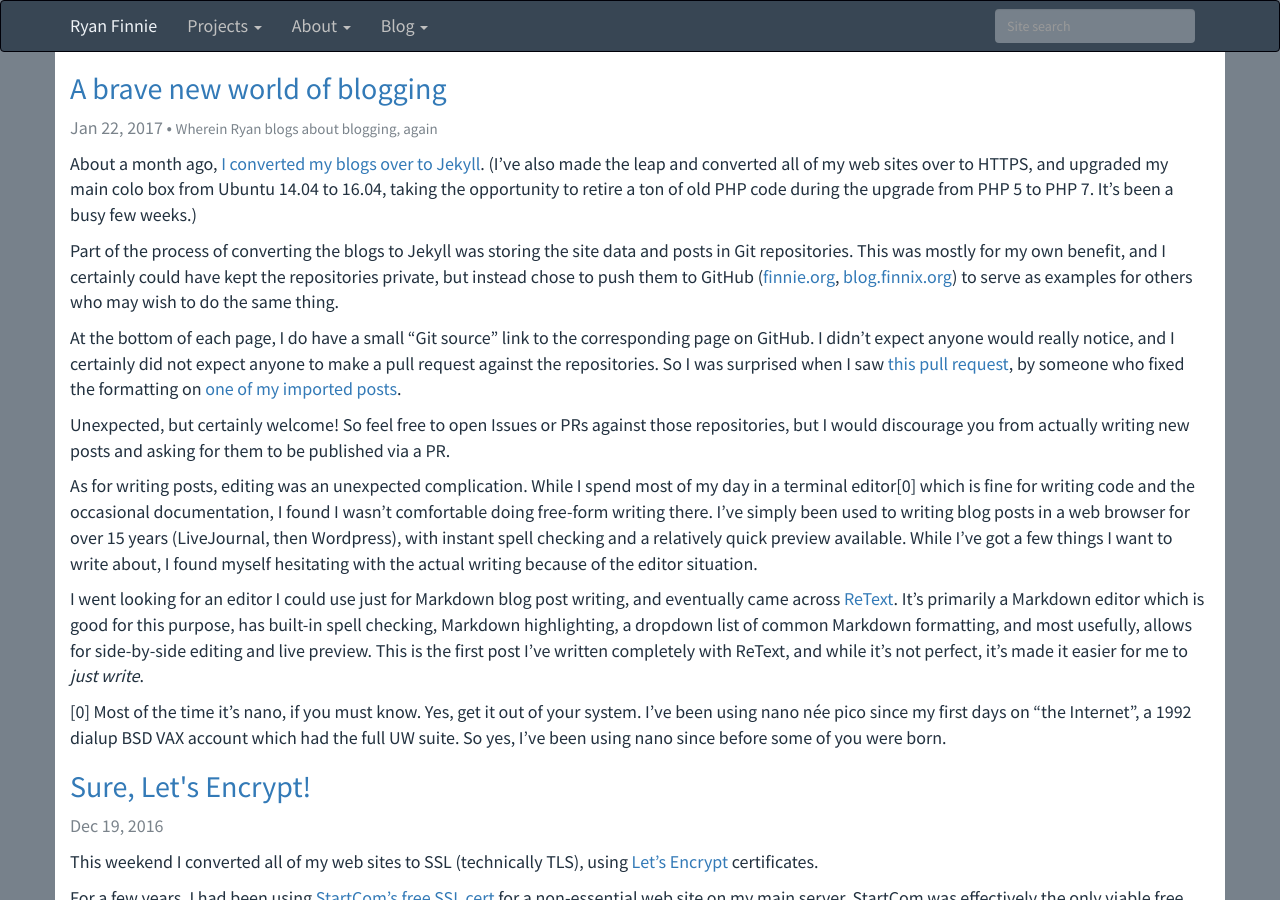
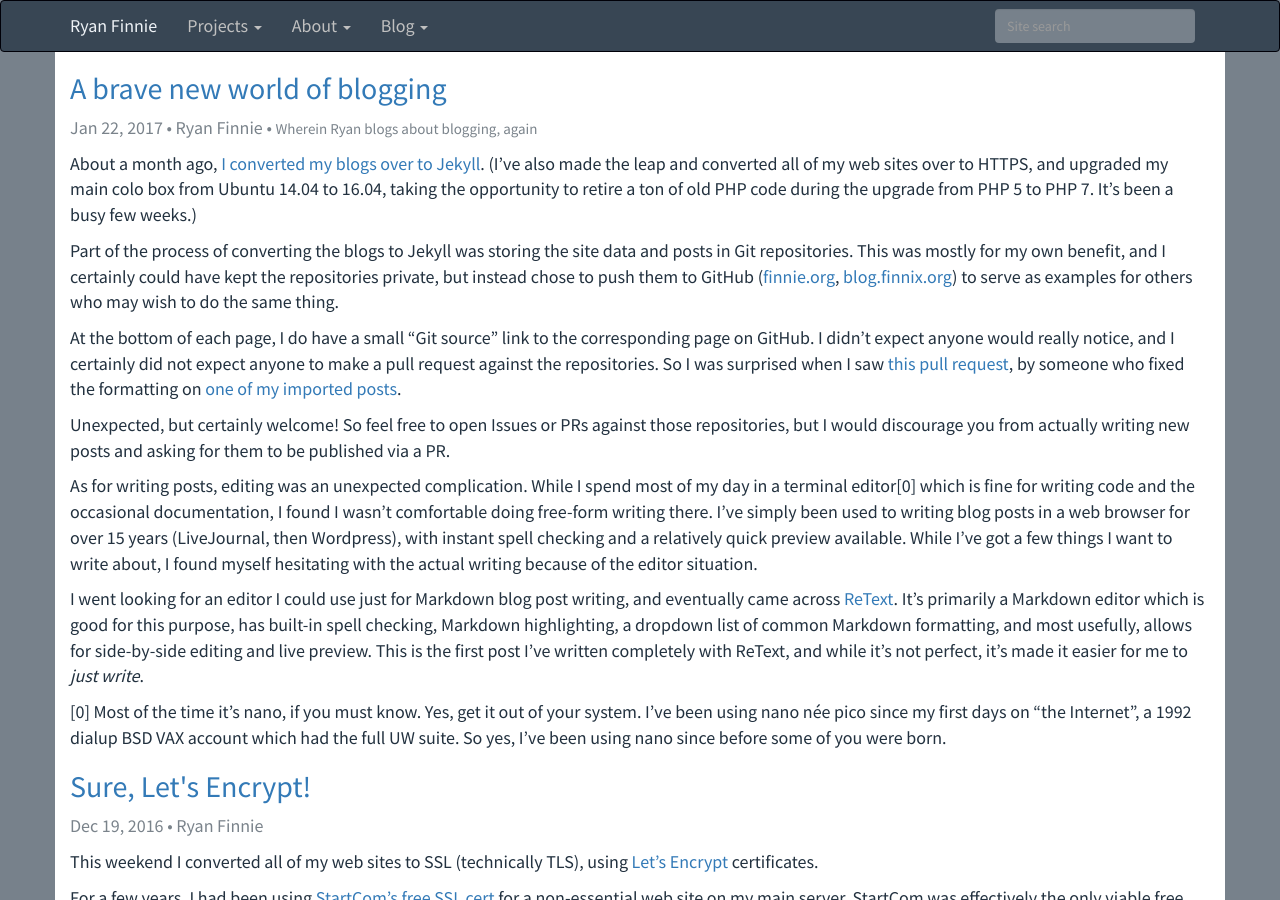
Before and after one commit to rfinnie/jekyll-finnie, a Jekyll site: the page built from index.html, in a window 1280 px wide and 900 px high. Built offline with Jekyll 4.4.1, drawn with Linux system fonts in a browser that asks for light colours; nearby versions of some CDN libraries; some of the changed text lies outside the part shown.

Commit message:
Update author formatting

```diff
--- a/_config.yml
+++ b/_config.yml
@@ -1,6 +1,7 @@
 # Site settings
 title: Ryan Finnie
 description: Personal blog for Ryan Finnie
+author: Ryan Finnie
 baseurl: ""
 url: "https://www.finnie.org"
 permalink: /:year/:month/:day/:title/
--- a/_includes/head.html
+++ b/_includes/head.html
@@ -10,8 +10,6 @@
   <link rel="canonical" href="{{ page.url | replace:'index.html','' | prepend: site.baseurl | prepend: site.url }}">
   <link rel="alternate" type="application/rss+xml" title="{{ site.title | escape }}" href="{{ "/feed.xml" | prepend: site.baseurl | prepend: site.url }}">
 
-<meta name="author" content="Ryan Finnie" />
-
 {% if page.path == 'index.html' %}
 <!-- OpenID delegation -->
 <link rel="openid.server" href="https://login.launchpad.net/+openid" />
@@ -23,6 +21,11 @@
 <meta name="ICBM" content="37.334147, -121.891803" />
 <meta name="DC.title" content="Ryan Finnie's colocated server" />
 {% endif %}
+{% if page.author %}
+<meta name="author" content="{{ page.author | escape }}" />
+{% elsif site.author %}
+<meta name="author" content="{{ site.author | escape }}" />
+{% endif %}
 <meta property="og:url" content="{% if page.url %}{{ page.url | prepend: site.baseurl | prepend: site.url }}{% else %}{{ site.baseurl | prepend: site.url }}{% endif %}"/>
 <meta property="og:title" content="{% if page.title %}{{ page.title | escape }}{% else %}{{ site.title | escape }}{% endif %}" />
 <meta property="og:site_name" content="{{ site.title | escape }}" />
--- a/_layouts/post.html
+++ b/_layouts/post.html
@@ -5,7 +5,7 @@ layout: default
 
   <header class="post-header">
     <h1 class="post-title" itemprop="name headline">{{ page.title }}</h1>
-    <p class="post-meta"><time datetime="{{ page.date | date_to_xmlschema }}" itemprop="datePublished">{{ page.date | date: "%b %-d, %Y" }}</time>{% if page.author %} • <span itemprop="author" itemscope itemtype="http://schema.org/Person"><span itemprop="name">{{ page.author }}</span></span>{% endif %}{% if page.excerpt_standalone %} • <span class="post-excerpt">{{ page.excerpt }}</span>{% endif %}</p>
+    <p class="post-meta"><time datetime="{{ page.date | date_to_xmlschema }}" itemprop="datePublished">{{ page.date | date: "%b %-d, %Y" }}</time>{% if page.author or site.author %} • <span itemprop="author" itemscope itemtype="http://schema.org/Person"><span itemprop="name">{% if page.author %}{{ page.author }}{% else %}{{ site.author }}{% endif %}</span></span>{% endif %}{% if page.excerpt_standalone %} • <span class="post-excerpt">{{ page.excerpt }}</span>{% endif %}</p>
   </header>
 
   <div class="post-content" itemprop="articleBody">
--- a/index.html
+++ b/index.html
@@ -11,7 +11,7 @@ layout: default
 
       <header class="post-header">
         <h2 class="post-title" itemprop="name headline"><a class="post-link" href="{{ post.url | prepend: site.baseurl }}">{{ post.title }}</a></h2>
-        <p class="post-meta"><time datetime="{{ post.date | date_to_xmlschema }}" itemprop="datePublished">{{ post.date | date: "%b %-d, %Y" }}</time>{% if post.author %} • <span itemprop="author" itemscope itemtype="http://schema.org/Person"><span itemprop="name">{{ post.author }}</span></span>{% endif %}{% if post.excerpt_standalone %} • <span class="post-excerpt">{{ post.excerpt }}</span>{% endif %}</p>
+        <p class="post-meta"><time datetime="{{ post.date | date_to_xmlschema }}" itemprop="datePublished">{{ post.date | date: "%b %-d, %Y" }}</time>{% if post.author or site.author %} • <span itemprop="author" itemscope itemtype="http://schema.org/Person"><span itemprop="name">{% if post.author %}{{ post.author }}{% else %}{{ site.author }}{% endif %}</span></span>{% endif %}{% if post.excerpt_standalone %} • <span class="post-excerpt">{{ post.excerpt }}</span>{% endif %}</p>
       </header>
 
       <div class="post-content" itemprop="articleBody">
```
